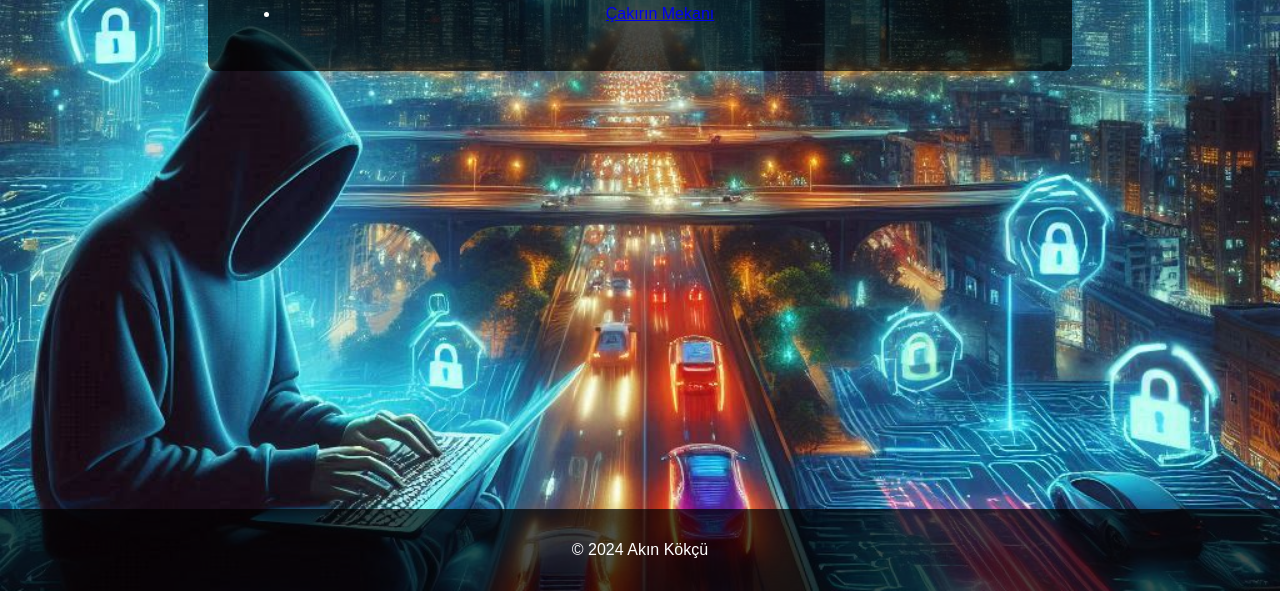
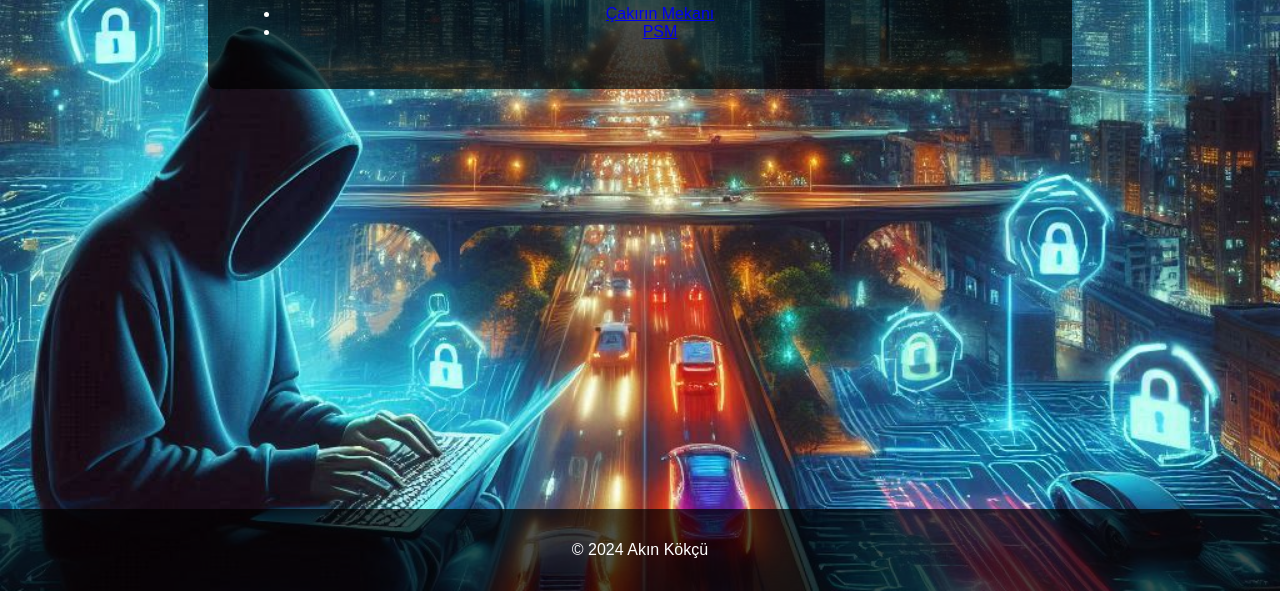
Before and after one commit to NAKI667/akinkokcu.github.io, a plain HTML site: page projects.html in a window 1280 px wide. Shown: the part 209-800 px from the top of the page. Drawn offline with Linux system fonts and the light colour scheme.

Commit message:
Update projects.html
2

```diff
--- a/projects.html
+++ b/projects.html
@@ -22,6 +22,7 @@
         <h1>Projeler</h1>
         <ul>
             <li><a href="https://github.com/NAKI667/Python_Projelerim/blob/main/Cakirin_Mekani.py">Çakırın Mekanı</a></li>
+            <li><a href="https://github.com/NAKI667/PSM">PSM</a></li>
         </ul>
     </section>
 </main>
```
